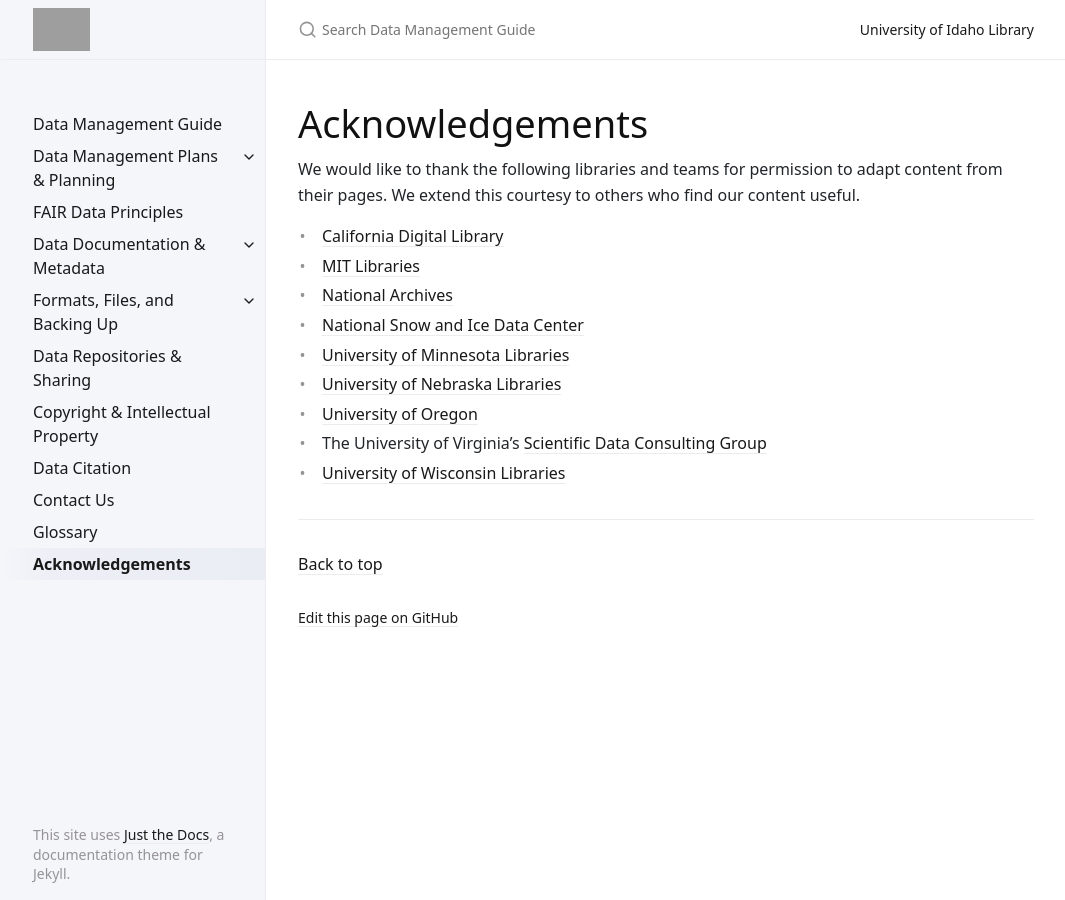
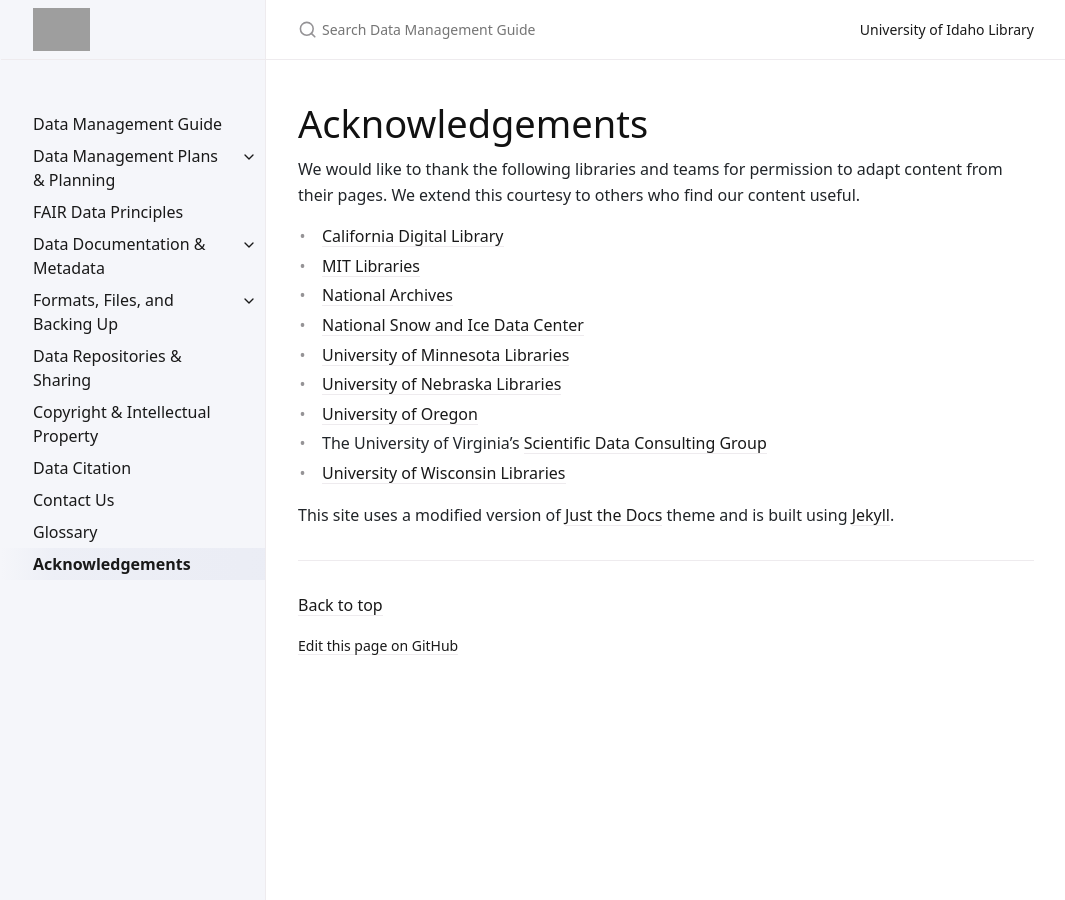
Before and after one commit to uidaholib/data-management-guide, a Jekyll site: the page built from guide/acknowledgement.md, in a window 1280 px wide, cut to the strip 0-900 px from the top of the page. Shown: the whole strip, without its empty margins (106-1171 px from the left). Built offline with Jekyll 4.4.1, drawn with Linux system fonts in a browser that asks for light colours; grey boxes are pictures that could not be loaded.

Commit message:
remove JTD from nav, add to acknowledgement

```diff
--- a/_layouts/default.html
+++ b/_layouts/default.html
@@ -65,9 +65,7 @@ layout: table_wrappers
         {% include nav.html pages=site.html_pages %}
       {% endif %}
     </nav>
-    <footer class="site-footer">
-      This site uses <a href="https://github.com/pmarsceill/just-the-docs">Just the Docs</a>, a documentation theme for Jekyll.
-    </footer>
+
   </div>
   <div class="main" id="top">
     <div id="main-header" class="main-header">
@@ -163,7 +161,7 @@ layout: table_wrappers
             {{ footer_custom }}
 
             {% if site.last_edit_timestamp or site.gh_edit_link %}
-              <div class="d-flex mt-2">
+              <div class="mt-2">
                 {% if site.last_edit_timestamp and site.last_edit_time_format and page.last_modified_date %}
                   <p class="text-small text-grey-dk-000 mb-0 mr-2">
                     Page last modified: <span class="d-inline-block">{{ page.last_modified_date | date: site.last_edit_time_format }}</span>.
--- a/guide/acknowledgement.md
+++ b/guide/acknowledgement.md
@@ -17,3 +17,5 @@ We extend this courtesy to others who find our content useful.
 - [University of Oregon](http://library.uoregon.edu/datamanagement/index.html)
 - The University of Virginia's [Scientific Data Consulting Group](http://www2.lib.virginia.edu/brown/data/)
 - [University of Wisconsin Libraries](http://researchdata.wisc.edu/)
+
+This site uses a modified version of [Just the Docs](https://github.com/just-the-docs/just-the-docs) theme and is built using [Jekyll](https://jekyllrb.com/).
```
